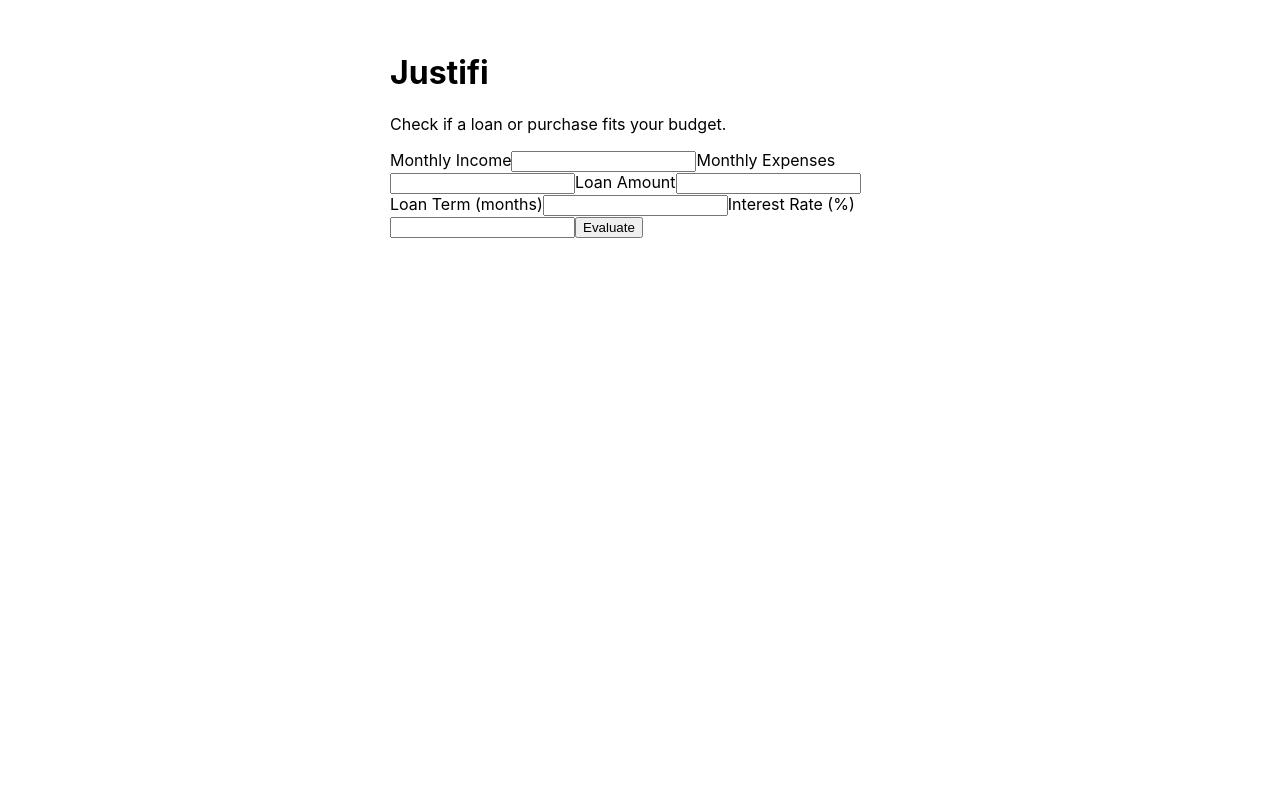
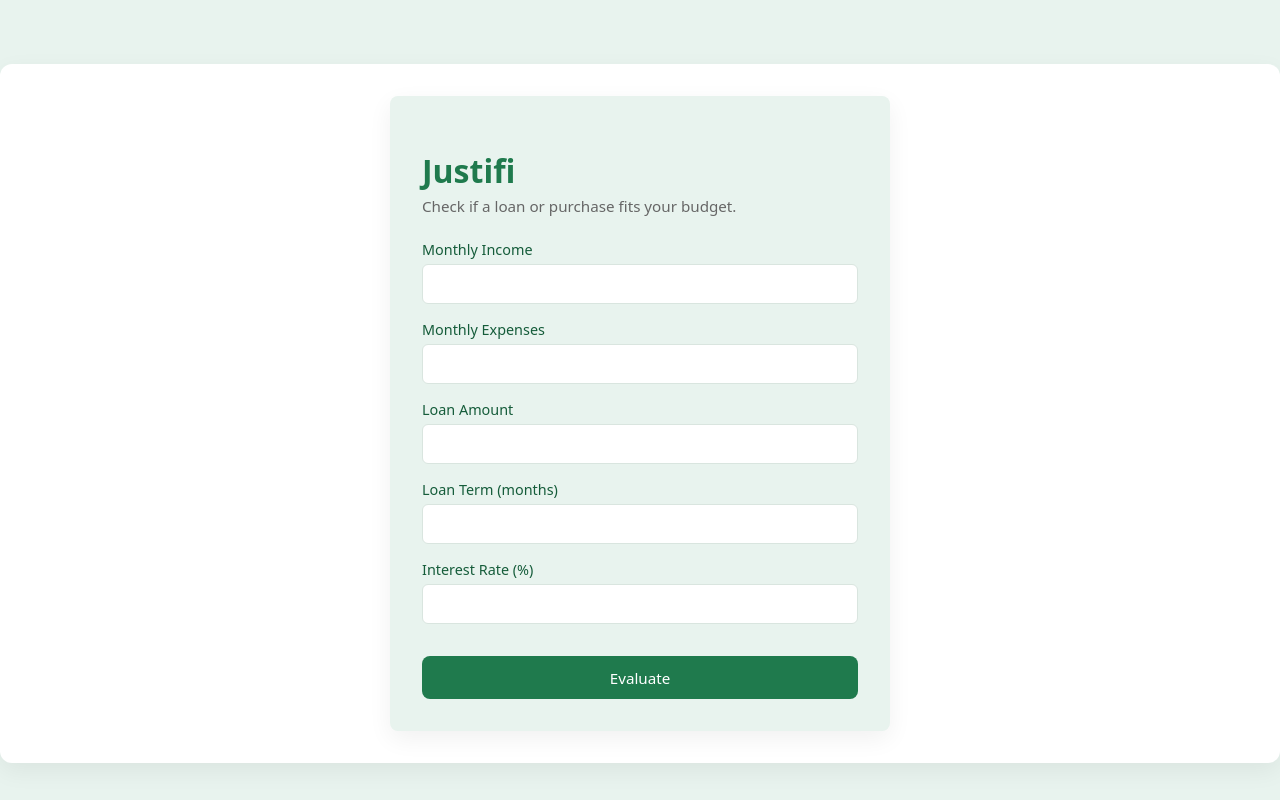
Before and after one commit to essey1/justifi, a React (Create React App) app in the folder frontend/: page / in a window 1280 px wide. Built offline with nearby package versions, Linux system fonts and the light colour scheme.

Commit message:
added css to style with green and white colors

```diff
--- a/frontend/src/App.css
+++ b/frontend/src/App.css
@@ -1,38 +1,125 @@
-.App {
-  text-align: center;
+/* -------------------------
+   Color palette
+------------------------- */
+:root {
+  --green: #1f7a4d;
+  --green-light: #e8f3ee;
+  --green-dark: #155c3a;
+  --white: #ffffff;
+  --gray: #666666;
+  --border: #d9e5df;
 }
 
-.App-logo {
-  height: 40vmin;
-  pointer-events: none;
+/* -------------------------
+   Global reset
+------------------------- */
+* {
+  box-sizing: border-box;
+  font-family: system-ui, -apple-system, BlinkMacSystemFont, "Segoe UI",
+    sans-serif;
 }
 
-@media (prefers-reduced-motion: no-preference) {
-  .App-logo {
-    animation: App-logo-spin infinite 20s linear;
-  }
+body {
+  margin: 0;
+  background-color: var(--green-light);
+  color: var(--green-dark);
 }
 
-.App-header {
-  background-color: #282c34;
-  min-height: 100vh;
-  display: flex;
-  flex-direction: column;
-  align-items: center;
-  justify-content: center;
-  font-size: calc(10px + 2vmin);
-  color: white;
+/* -------------------------
+   App container
+------------------------- */
+div {
+  background-color: var(--white);
+  border-radius: 12px;
+  padding: 2rem;
+  margin-top: 4rem;
+  box-shadow: 0 8px 24px rgba(0, 0, 0, 0.06);
 }
 
-.App-link {
-  color: #61dafb;
+/* -------------------------
+   Headings
+------------------------- */
+h1 {
+  margin-bottom: 0.25rem;
+  color: var(--green);
 }
 
-@keyframes App-logo-spin {
-  from {
-    transform: rotate(0deg);
-  }
-  to {
-    transform: rotate(360deg);
-  }
+p {
+  margin-top: 0;
+  margin-bottom: 1.5rem;
+  color: var(--gray);
+  font-size: 0.95rem;
 }
+
+/* -------------------------
+   Form layout
+------------------------- */
+label {
+  display: block;
+  margin-bottom: 1rem;
+  font-size: 0.9rem;
+  color: var(--green-dark);
+}
+
+input {
+  width: 100%;
+  padding: 0.6rem 0.7rem;
+  margin-top: 0.3rem;
+  border-radius: 6px;
+  border: 1px solid var(--border);
+  font-size: 0.9rem;
+}
+
+input:focus {
+  outline: none;
+  border-color: var(--green);
+  background-color: var(--green-light);
+}
+
+/* -------------------------
+   Button
+------------------------- */
+button {
+  width: 100%;
+  margin-top: 1rem;
+  padding: 0.7rem;
+  border: none;
+  border-radius: 8px;
+  background-color: var(--green);
+  color: var(--white);
+  font-size: 0.95rem;
+  cursor: pointer;
+}
+
+button:hover {
+  background-color: var(--green-dark);
+}
+
+button:disabled {
+  background-color: #9fbfb0;
+  cursor: not-allowed;
+}
+
+/* -------------------------
+   Result card
+------------------------- */
+h3 {
+  margin-bottom: 0.25rem;
+  color: var(--green);
+}
+
+div > div {
+  background-color: var(--green-light);
+  border-radius: 8px;
+  padding: 1rem;
+  margin-top: 1.5rem;
+}
+
+/* -------------------------
+   Error text
+------------------------- */
+p[style*="red"] {
+  color: #b00020;
+  font-size: 0.9rem;
+  margin-top: 1rem;
+}
--- a/frontend/src/App.tsx
+++ b/frontend/src/App.tsx
@@ -1,5 +1,7 @@
 import { useState } from "react";
 import axios from "axios";
+import "./App.css";
+
 
 type FinancialInput = {
   income: number;
```
